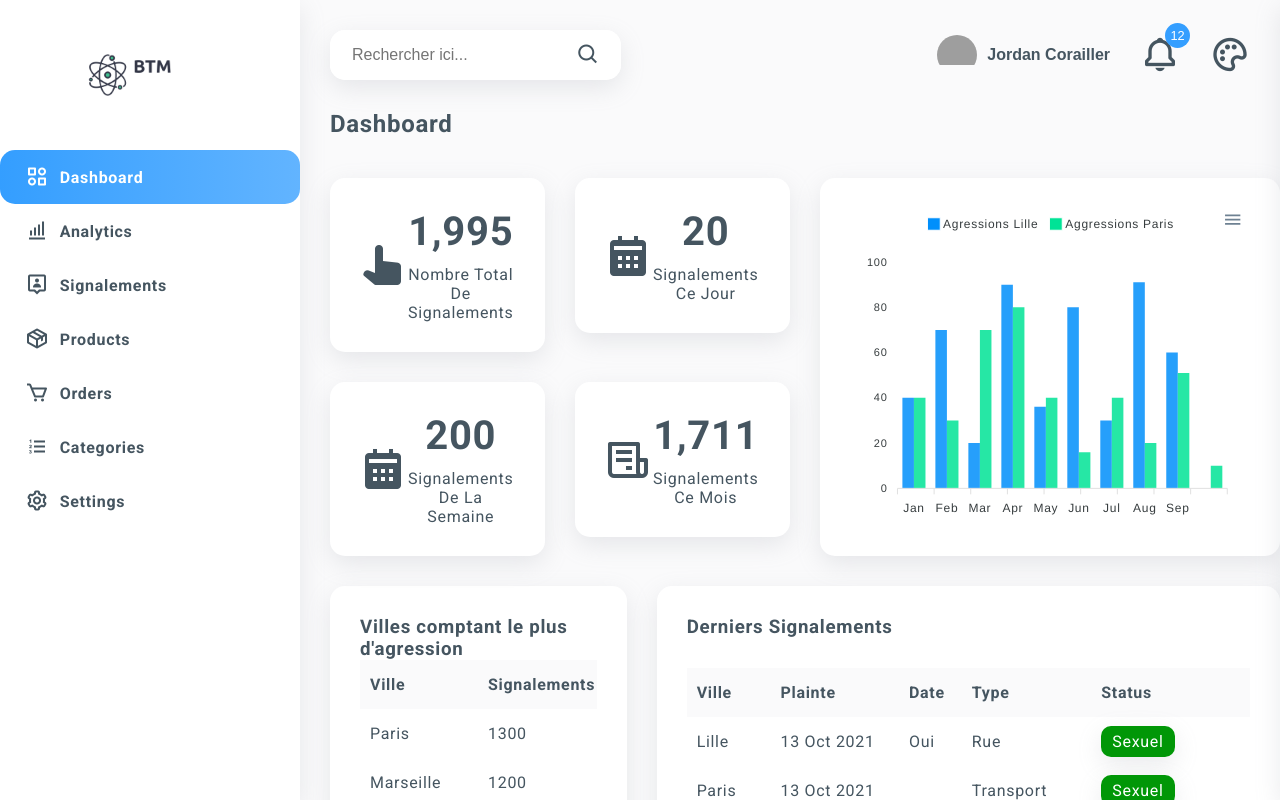
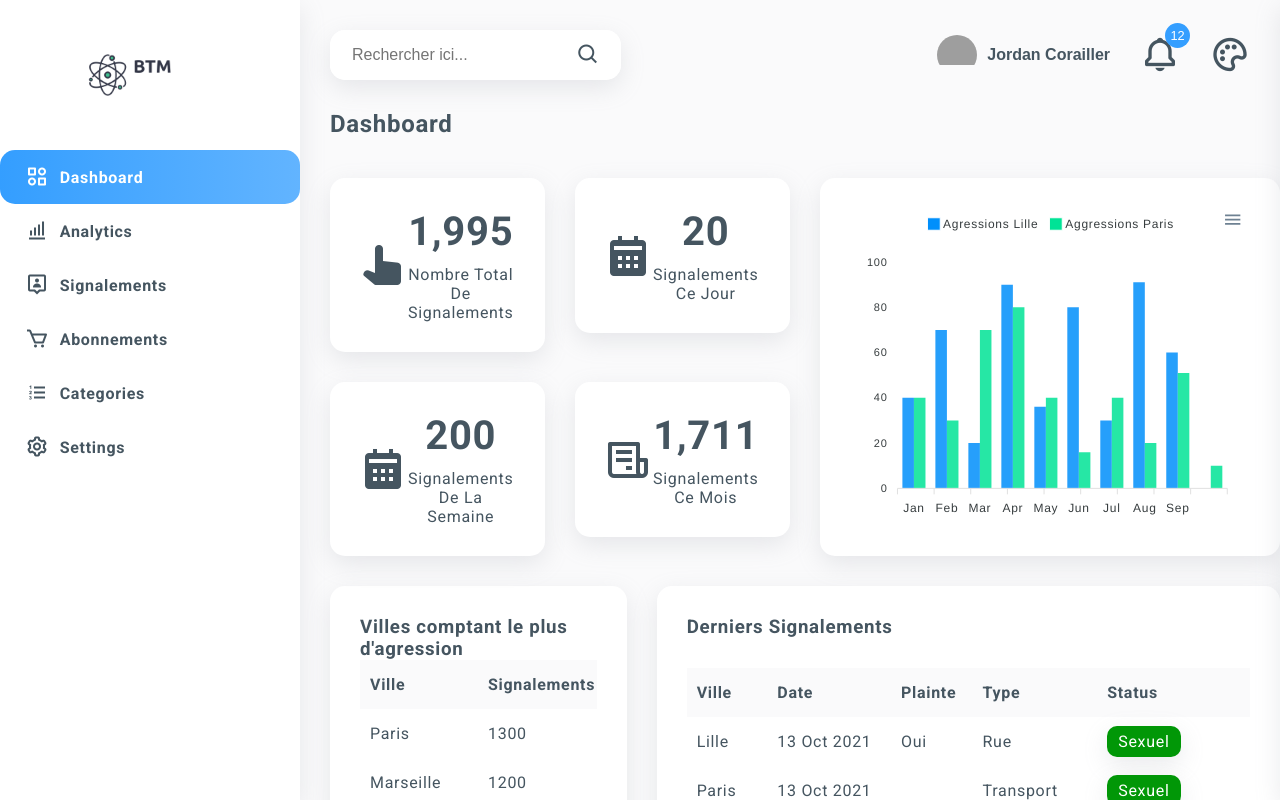
Before and after one commit to Jordanimaal/dashboard-btm, a React (Create React App) app: page / in a window 1280 px wide. Shown: the top 800 px of the page. Built offline with nearby package versions, Linux system fonts and the light colour scheme; grey boxes are pictures that could not be loaded.

Commit message:
fix menu

```diff
--- a/src/assets/JsonData/sidebar_routes.json
+++ b/src/assets/JsonData/sidebar_routes.json
@@ -15,13 +15,8 @@
         "icon": "bx bx-user-pin"
     },
     {
-        "display_name": "Products",
-        "route": "/products",
-        "icon": "bx bx-package"
-    },
-    {
-        "display_name": "Orders",
-        "route": "/orders",
+        "display_name": "Abonnements",
+        "route": "/abo",
         "icon": "bx bx-cart"
     },
     {
--- a/src/pages/Dashboard.jsx
+++ b/src/pages/Dashboard.jsx
@@ -90,8 +90,8 @@ const renderHarrasmentBody = (item, index) => (
 const lastHarrasment = {
     header: [
         "Ville",
+        "Date",
         "Plainte",
-        "Date",
         "Type",
         "Status"
     ],
@@ -230,7 +230,7 @@ const Dashboard = () => {
                             />
                         </div>
                         <div className="card__footer">
-                            <Link to="/">Tout voir</Link>
+                            <Link to="/signalements">Tout voir</Link>
                         </div>
                     </div>
                 </div>
```
